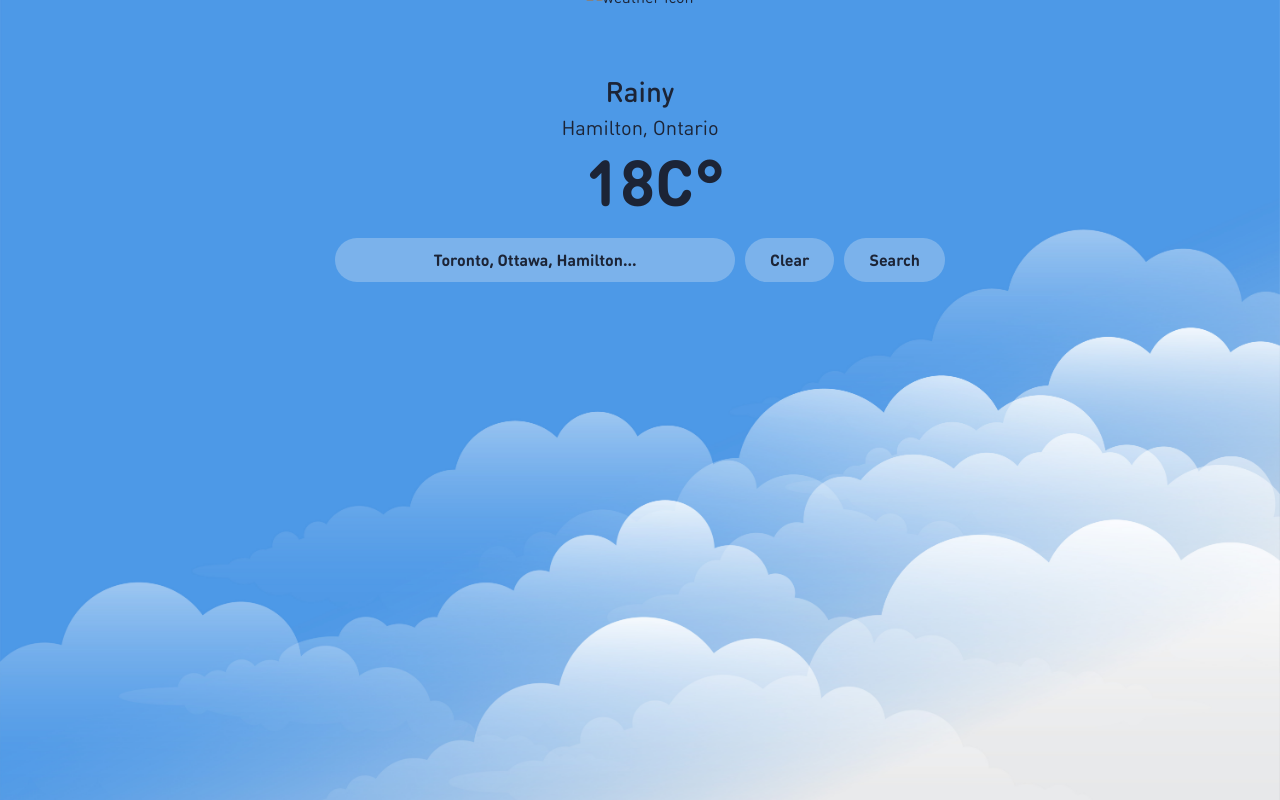
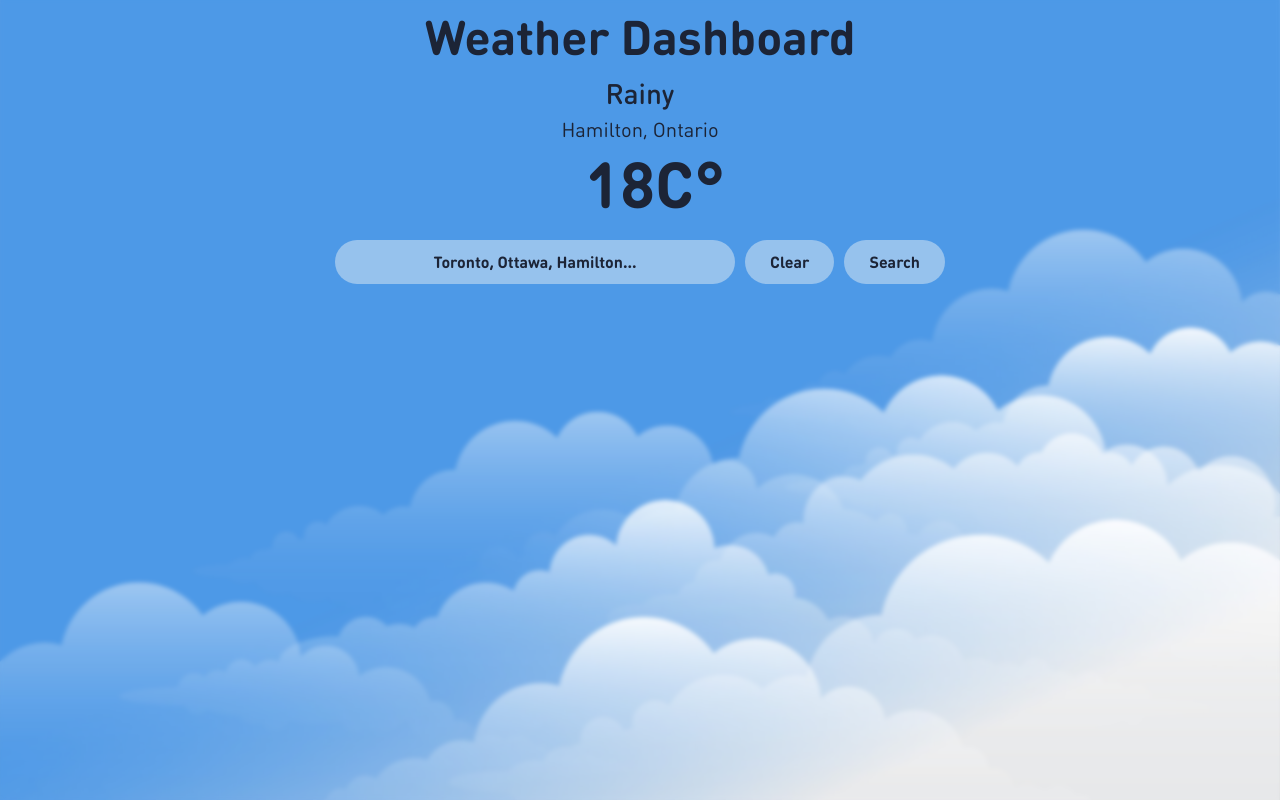
Before and after one commit to hnm938/weather-dashboard-bootcamp, a plain HTML site: page index.html in a window 1280 px wide. Drawn offline with nearby package versions, Linux system fonts and the light colour scheme.

Commit message:
project finished

```diff
--- a/index.html
+++ b/index.html
@@ -14,7 +14,7 @@
   </head>
   <body>
     <header>
-      <img src="./" alt="weather icon" id="current-icon">
+      <h1 id="title">Weather Dashboard</h1>
       <h3 id="current-desc">Rainy</h3>
       <h2 id="current-location">Hamilton, Ontario</h2>
       <h1 id="current-temp">18C</h1>
--- a/script.js
+++ b/script.js
@@ -23,7 +23,6 @@ async function getForecast(location, lat, lon) {
   let weeksForecast = [];
 
   // Set current location weather
-  document.getElementById("current-icon").src = `http://openweathermap.org/img/wn/${weatherList[0].weather[0].icon}@2x.png`;
   document.getElementById("current-desc").innerHTML = capitalize(weatherList[0].weather[0].description);
   document.getElementById("current-location").innerHTML = weatherData.city.name;
   document.getElementById("current-temp").innerHTML = KtoC(weatherList[0].main.temp);
--- a/style.scss
+++ b/style.scss
@@ -66,7 +66,7 @@
 }
 
 :root {
-  --background-color: rgba(135, 186, 237, 0.8);
+  --background-color: rgba(169, 204, 239, 0.8);
 }
 
 * {
@@ -80,6 +80,7 @@ body {
   padding: 0;
   margin: 0;
   background: linear-gradient(0deg, hsla(238, 86%, 62%, 1) 0%, hsla(228, 73%, 66%, 1) 45%, hsla(211, 100%, 83%, 1) 100%);
+  backdrop-filter: blur(2px);
   background-image: url("./assets/background.jpg");
   background-position-y: 100vh;
   background-size: cover;
@@ -105,7 +106,7 @@ hr {
 header {
   @include flex-center;
   flex-direction: column;
-  padding-top: 70px;
+  // padding-top: 85px;
 
   #current-icon {
     height: 125px;
@@ -136,9 +137,7 @@ header {
   #title {
     min-width: fit-content;
     width: 300px;
-    margin-bottom: 15px;
-    padding-bottom: 5px;
-
+    font-weight: bold;
     font-size: 3em;
     text-align: center;
   }
```
Also changed, not shown: style.css, 1 other file.
